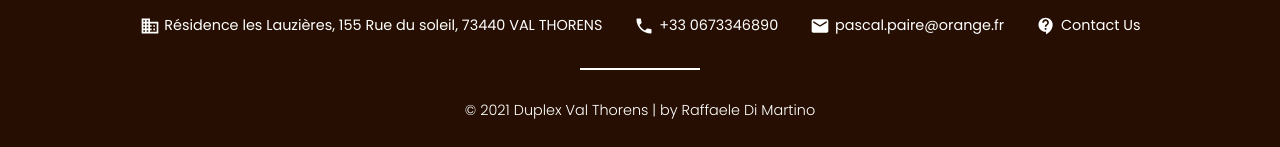
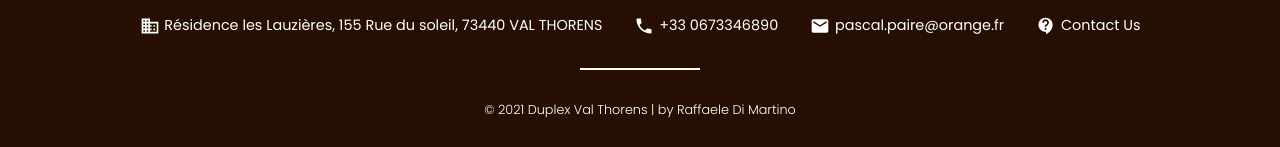
Before and after one commit to RafDiMartino/duplex-val-thorens, a React (Create React App) app: page /#/ in a window 1280 px wide. Shown: the part 2010-2157 px from the top of the page. Built offline with nearby package versions, Linux system fonts and the light colour scheme.

Commit message:
latest commmit

```diff
--- a/src/components/footer/footer.scss
+++ b/src/components/footer/footer.scss
@@ -76,6 +76,6 @@
     }
 
     .footer-container {
-        font-size: 0.9rem;
+        font-size: 0.8rem;
     }
 }
```
